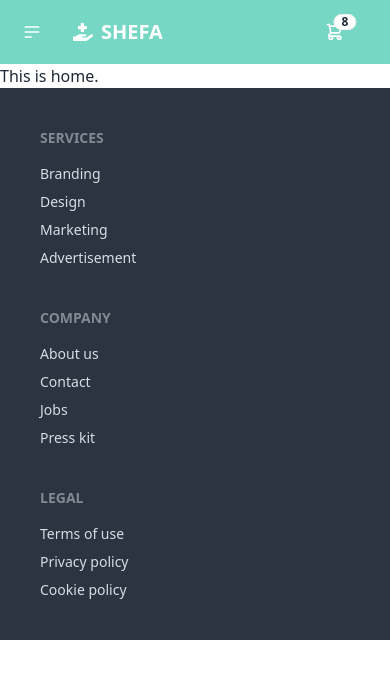
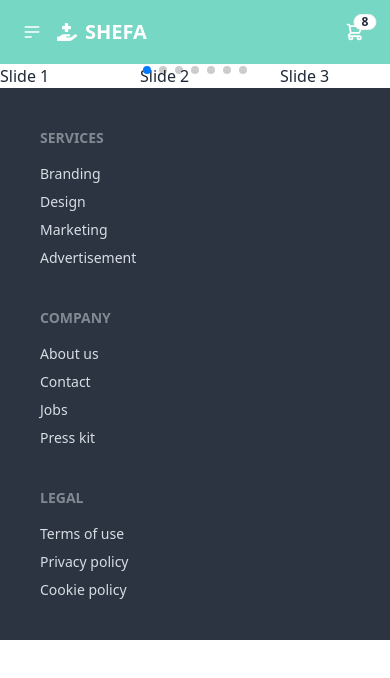
Before and after one commit to jfmemon/new-online-pharmacy, a React (Vite) app: page / in a window 390 px wide. Shown: the top 678 px of the page. Built offline with nearby package versions, Linux system fonts and the light colour scheme; no server answers.

Commit message:
react swiper is started

```diff
--- a/package.json
+++ b/package.json
@@ -23,7 +23,8 @@
     "react-icons": "^4.10.1",
     "react-router-dom": "^6.15.0",
     "sort-by": "^1.2.0",
-    "sweetalert2": "^11.7.27"
+    "sweetalert2": "^11.7.27",
+    "swiper": "^10.2.0"
   },
   "devDependencies": {
     "@types/react": "^18.2.15",
--- a/src/Context/AuthProvider.jsx
+++ b/src/Context/AuthProvider.jsx
@@ -1,13 +1,12 @@
 import { createContext, useEffect, useState } from "react";
-import { createUserWithEmailAndPassword, getAuth, onAuthStateChanged, signInWithEmailAndPassword, signOut } from "firebase/auth";
+import { createUserWithEmailAndPassword, getAuth, onAuthStateChanged, signInWithEmailAndPassword, signOut, updateProfile } from "firebase/auth";
 import { app } from './../Firebase/firebase.config';
-
 
 export const AuthContext = createContext(null);
 
 const auth = getAuth(app);
 
-const AuthProvider = ({children}) => {
+const AuthProvider = ({ children }) => {
     const [user, setUser] = useState(null);
     const [loading, setLoading] = useState(true)
 
@@ -21,6 +20,14 @@ const AuthProvider = ({children}) => {
         return signInWithEmailAndPassword(auth, email, password);
     }
 
+    const updateUserProfile = (name, photo) => {
+        setLoading(true);
+        updateProfile(auth.currentUser, {
+            displayName: name,
+            photoURL: photo,
+        })
+    }
+
     const logOut = () => {
         setLoading(true);
         return signOut(auth)
@@ -29,19 +36,20 @@ const AuthProvider = ({children}) => {
     useEffect(() => {
         const unsubscribe = onAuthStateChanged(auth, currentUser => {
             setUser(currentUser);
-            console.log('Current user:',currentUser);
+            console.log('Current user:', currentUser);
             setLoading(false);
         });
         return () => {
             return unsubscribe();
         }
-    },[])
+    }, [])
 
     const authInfo = {
         user,
         loading,
         createUser,
         signIn,
+        updateUserProfile,
         logOut,
     }
 
--- /dev/null
+++ b/src/Pages/Home/Carousel/Carousel.jsx
@@ -0,0 +1,36 @@
+import React from 'react';
+// Import Swiper React components
+import { Swiper, SwiperSlide } from 'swiper/react';
+import { Pagination } from 'swiper/modules';
+
+// Import Swiper styles
+import 'swiper/css';
+import 'swiper/css/pagination';
+
+// import required modules
+
+const Carousel = () => {
+    return (
+            <Swiper
+                slidesPerView={3}
+                spaceBetween={30}
+                pagination={{
+                    clickable: true,
+                }}
+                modules={[Pagination]}
+                className="mySwiper"
+            >
+                <SwiperSlide>Slide 1</SwiperSlide>
+                <SwiperSlide>Slide 2</SwiperSlide>
+                <SwiperSlide>Slide 3</SwiperSlide>
+                <SwiperSlide>Slide 4</SwiperSlide>
+                <SwiperSlide>Slide 5</SwiperSlide>
+                <SwiperSlide>Slide 6</SwiperSlide>
+                <SwiperSlide>Slide 7</SwiperSlide>
+                <SwiperSlide>Slide 8</SwiperSlide>
+                <SwiperSlide>Slide 9</SwiperSlide>
+            </Swiper>
+    );
+};
+
+export default Carousel;
--- a/src/Pages/Home/Home/Home.jsx
+++ b/src/Pages/Home/Home/Home.jsx
@@ -1,4 +1,5 @@
 import { Helmet } from "react-helmet-async";
+import Carousel from '../Carousel/Carousel';
 
 const Home = () => {
     return (
@@ -6,7 +7,7 @@ const Home = () => {
             <Helmet>
                 <title>SHEFA</title>
             </Helmet>
-            <h3>This is home.</h3>
+            <Carousel></Carousel>
         </div>
     );
 };
--- a/src/Pages/Login/Login.jsx
+++ b/src/Pages/Login/Login.jsx
@@ -1,11 +1,15 @@
 import { useContext } from "react";
 import { Helmet } from "react-helmet-async";
-import { Link } from "react-router-dom";
+import { Link, useLocation, useNavigate } from "react-router-dom";
 import { AuthContext } from "../../Context/AuthProvider";
 import Swal from "sweetalert2";
 
 const Login = () => {
     const { signIn } = useContext(AuthContext);
+    const navigate = useNavigate();
+    const location = useLocation();
+
+    const from = location.state?.from?.pathname || "/";
 
     const handleLogin = (event) => {
         event.preventDefault();
@@ -27,6 +31,7 @@ const Login = () => {
                         popup: 'animate__animated animate__fadeOutUp'
                     }
                 })
+                navigate(from, { replace: true });
             })
             .catch(error => console.error(error))
 
--- a/src/Pages/Shared/Header/Header.jsx
+++ b/src/Pages/Shared/Header/Header.jsx
@@ -1,5 +1,3 @@
-// import { Outlet } from "react-router-dom";
-
 import { useContext } from 'react';
 import { FaHandHoldingMedical } from 'react-icons/fa';
 import { Link } from 'react-router-dom';
@@ -37,29 +35,30 @@ const Header = () => {
                         <li><a>About</a></li>
                     </ul>
                 </div>
-                <Link to='/' className="btn btn-ghost normal-case text-xl text-white font-bold"><FaHandHoldingMedical></FaHandHoldingMedical> SHEFA</Link>
+                <Link to='/' className="btn btn-ghost pl-0 md:px-5 normal-case text-xl text-white font-bold"><FaHandHoldingMedical></FaHandHoldingMedical> SHEFA</Link>
             </div>
             <div className="navbar-center invisible md:visible w-1/3">
                 <input type="text" placeholder="Search for health products" className="input input-sm input-bordered w-full md:w-96 " />
             </div>
-            <div className="navbar-end w-1/3">
-                <span className='text-white mx-2 btn btn-ghost p-3' title='Upload prescription'><ion-icon name="cloud-upload" size="small"></ion-icon></span>
+            <div className="navbar-end w-1/3 md:gap-5">
+                <Link to='/prescription'><span className='text-white mx-2 btn btn-ghost p-3' title='Upload prescription'><ion-icon name="cloud-upload" size="small"></ion-icon></span></Link>
                 {
                     user ?
-                        <><span className='text-white mx-2 btn btn-ghost p-3' title='Logout' onClick={handleLogout}><ion-icon name="log-out" size="small"></ion-icon></span>
+                        <><span className='text-white md:font-semibold font-normal mx-1'>{user?.displayName}</span>
+                            <span className='text-white mx-2 btn btn-ghost p-3' title='Logout' onClick={handleLogout}><ion-icon name="log-out" size="small"></ion-icon></span>
                         </> :
                         <>
                             <Link to="/login"><span className='text-white mx-2 btn btn-ghost p-3' title='Login/Sign Up'><ion-icon name="person" size="small"></ion-icon></span></Link>
                         </>
                 }
                 <div className="dropdown dropdown-end flex justify-center">
-                    <label tabIndex={0} className="btn btn-ghost mr-5 text-white" title='See cart list'>
+                    <label tabIndex={0} className="btn btn-ghost text-white pl-2" title='See cart list'>
                         <div className="indicator">
                             <svg xmlns="http://www.w3.org/2000/svg" className="h-5 w-5" fill="none" viewBox="0 0 24 24" stroke="currentColor"><path strokeLinecap="round" strokeLinejoin="round" strokeWidth="2" d="M3 3h2l.4 2M7 13h10l4-8H5.4M7 13L5.4 5M7 13l-2.293 2.293c-.63.63-.184 1.707.707 1.707H17m0 0a2 2 0 100 4 2 2 0 000-4zm-8 2a2 2 0 11-4 0 2 2 0 014 0z" /></svg>
                             <span className="badge badge-sm indicator-item">8</span>
                         </div>
                     </label>
-                    <div tabIndex={0} className="mt-3 z-[1] mr-5 card card-compact dropdown-content md:w-52 bg-base-100 shadow">
+                    <div tabIndex={0} className="mt-3 z-[1] card card-compact dropdown-content md:w-52 bg-base-100 shadow">
                         <div className="card-body">
                             <span className="font-bold text-lg">8 Items</span>
                             <span className="text-info">Subtotal: $999</span>
--- /dev/null
+++ b/src/Pages/UploadPrescription/UploadPrescription.jsx
@@ -0,0 +1,11 @@
+import React from 'react';
+
+const UploadPrescription = () => {
+    return (
+        <div>
+            This is for upload your prescription.
+        </div>
+    );
+};
+
+export default UploadPrescription;
--- /dev/null
+++ b/src/Routes/PrivateRoute.jsx
@@ -0,0 +1,21 @@
+// import React from 'react';
+import { useContext } from "react";
+import { AuthContext } from './../Context/AuthProvider';
+import { Navigate, useLocation } from "react-router-dom";
+
+const PrivateRoute = ({ children }) => {
+    const { user, loading } = useContext(AuthContext);
+    let location = useLocation();
+
+    if (loading) {
+        return <progress className="progress w-56"></progress>
+    }
+
+    if (user) {
+        return children;
+    }
+
+    return <Navigate to='/login' state={{ from: location }} replace></Navigate>
+};
+
+export default PrivateRoute;
--- a/src/Routes/Routes.jsx
+++ b/src/Routes/Routes.jsx
@@ -3,6 +3,7 @@ import Main from "../Layout/Main";
 import Home from "../Pages/Home/Home/Home";
 import Login from "../Pages/Login/Login";
 import Register from "../Pages/Register/Register";
+import UploadPrescription from "../Pages/UploadPrescription/UploadPrescription";
 
 export const router = createBrowserRouter([
     {
@@ -20,6 +21,10 @@ export const router = createBrowserRouter([
             {
                 path: "register",
                 element: <Register></Register>
+            },
+            {
+                path: "prescription",
+                element: <UploadPrescription></UploadPrescription>
             }
         ]
     }
```
Also changed, not shown: src/Pages/Register/Register.jsx (+31 -17 lines), .eslintrc.cjs, src/index.css (line endings or trailing spaces), 1 other file (tests, documents, lock files or other folders).
